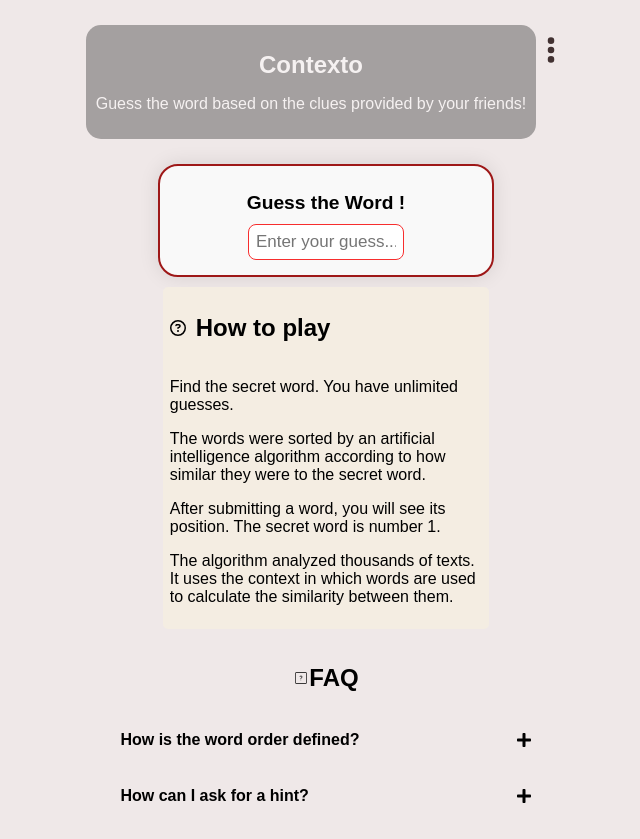
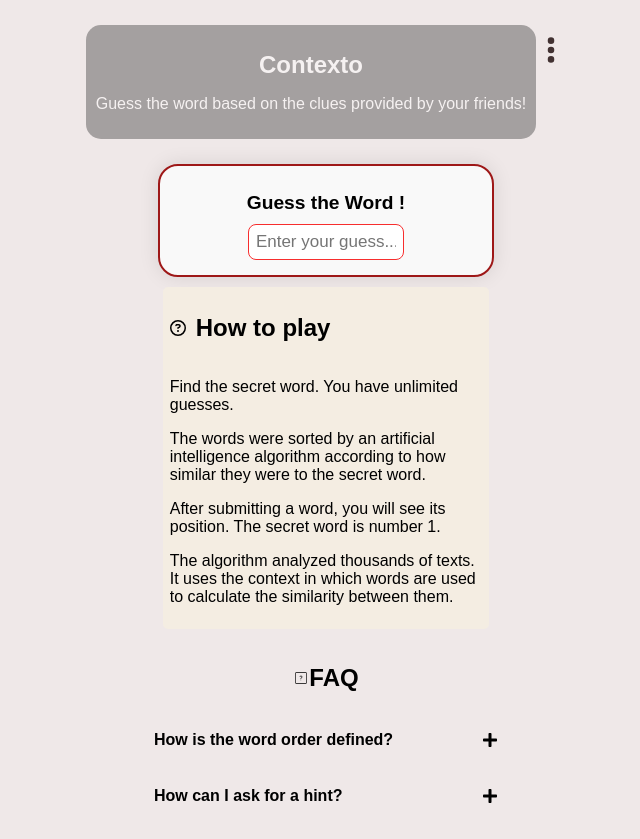
Before and after one commit to Katiasun/Contexto-clone, a React (Create React App) app: page / in a window 1280 px wide. Shown: the whole page, without its empty margins (314-954 px from the left). Built offline with nearby package versions, Linux system fonts and the light colour scheme.

Commit message:
write extra styles for component FAQaccordion

```diff
--- a/src/App.css
+++ b/src/App.css
@@ -36,5 +36,3 @@
     font-size: 1rem;
   }
 }
-@media only screen and (min-width: 1024px) {
-}
--- a/src/components/FAQaccordion/FAQacordion.module.css
+++ b/src/components/FAQaccordion/FAQacordion.module.css
@@ -26,13 +26,18 @@
 }
 /* Style for desktop */
 @media screen and (min-width: 768px) {
-  .wrapper {
+  /* .wrapper {
     width: 75vw;
-  }
+  } */
   .accordion {
-    width: 47%;
+    width: 55%;
   }
   .title h3 {
     font-size: 1rem;
   }
 }
+@media only screen and (min-width: 1024px) {
+  .accordion {
+    width: 30%;
+  }
+}
```
